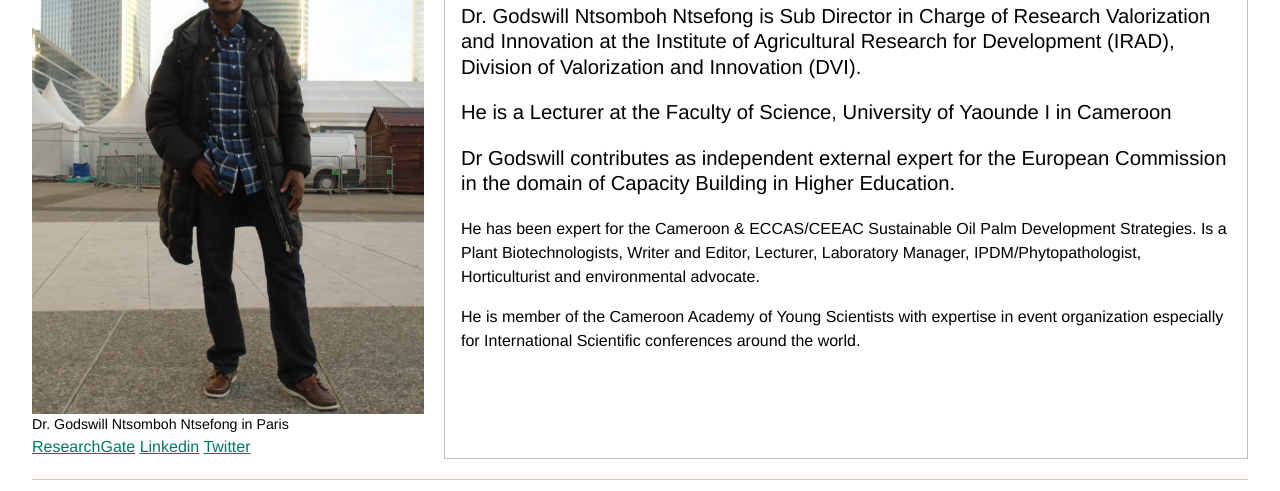
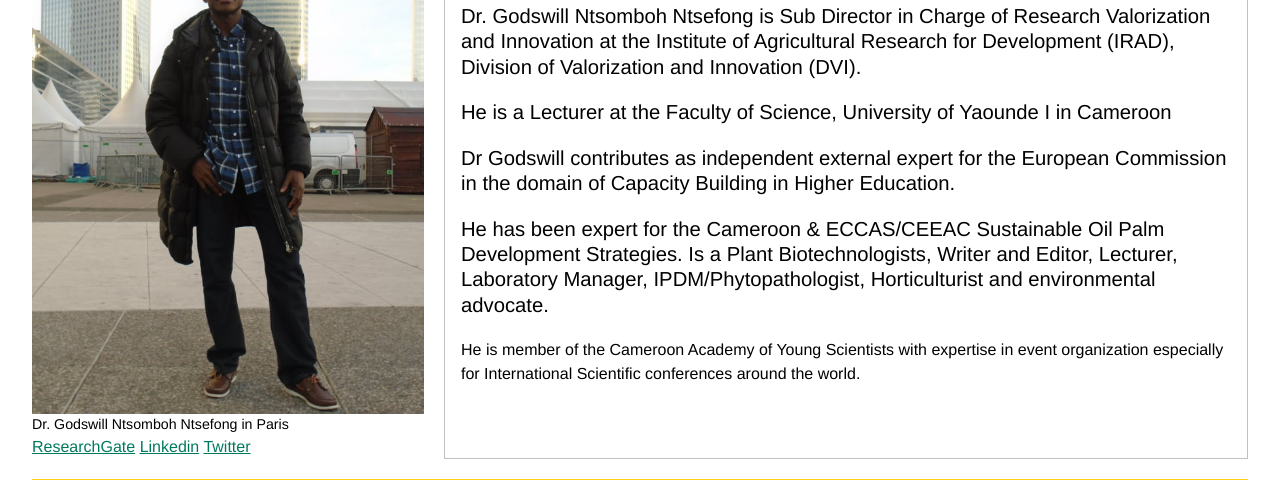
Before and after one commit to GodswillNN/GodswillNN.github.io, a plain HTML site: page about/index.html in a window 1280 px wide. Shown: the part 309-800 px from the top of the page. Drawn offline with Linux system fonts and the light colour scheme.

Commit message:
highlighted standfirst

```diff
--- a/about/index.html
+++ b/about/index.html
@@ -51,7 +51,7 @@
         Innovation (DVI).</p>
         <p class="standfirst"> He is a Lecturer at the Faculty of Science, University of Yaounde I in Cameroon</p>
         <p class="standfirst">  Dr Godswill contributes as independent external expert for the European Commission in the domain of Capacity Building in Higher Education.</p>
-      <p>He has been expert for the Cameroon & ECCAS/CEEAC Sustainable Oil Palm
+        <p class="standfirst"> He has been expert for the Cameroon & ECCAS/CEEAC Sustainable Oil Palm
         Development Strategies.
         Is a Plant Biotechnologists, Writer and Editor, Lecturer, Laboratory
         Manager, IPDM/Phytopathologist,
```
